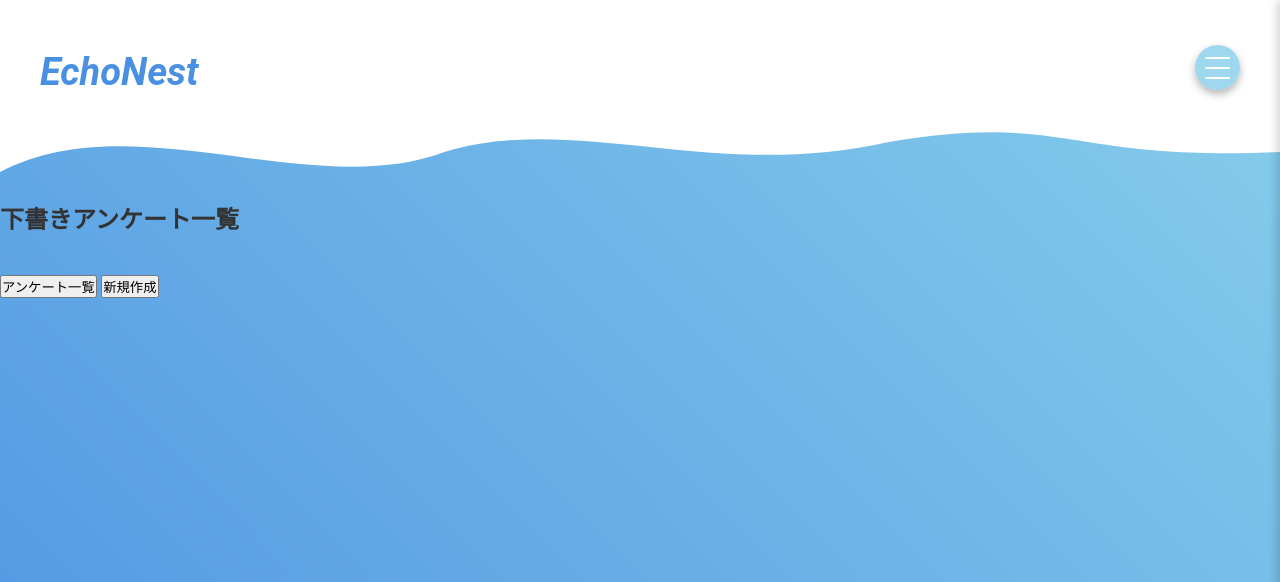
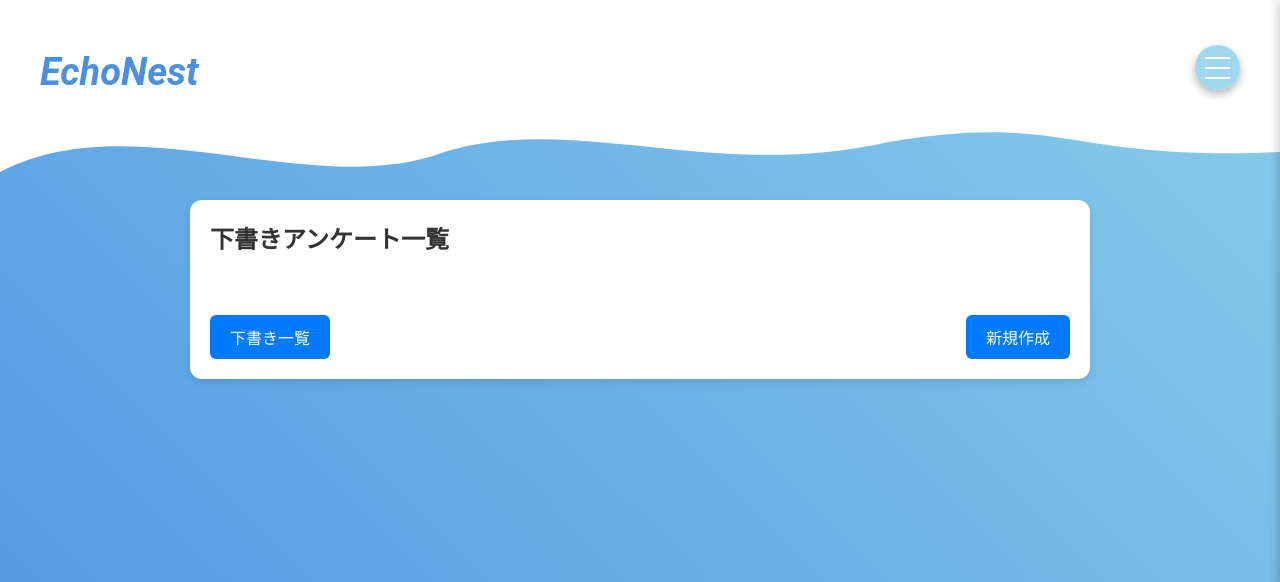
Before and after one commit to GraduationProduction2025/Echo-Nest, a Django app: page /tem_list/ in a window 1280 px wide. Shown: the top 582 px of the page. Run offline with Django 3.2, Linux system fonts and the light colour scheme; the visitor is signed in with stand-in values (Sample User, id 1); data that the repository does not hold is empty.

Commit message:
一覧画面のデザイン仮完成

```diff
--- a/static/css/style.css
+++ b/static/css/style.css
@@ -1458,10 +1458,133 @@ select.ans-form::-ms-expand {
 
 /* 回答画面　ここまで */
 
-/* 回答集計画面 */
-.ag-data-container {
-
-}
-/* 回答集計画面　ここまで */
+/* 一覧画面 */
+/* 全体のスタイル */
+
+/* コンテナ */
+.list-container {
+  max-width: 900px;
+  margin: 40px auto;
+  padding: 20px;
+  background-color: #fff;
+  border-radius: 12px;
+  box-shadow: 0 4px 8px rgba(0, 0, 0, 0.1);
+}
+
+/* タイトルバー */
+.title-bar h1 {
+  font-size: 24px;
+  font-weight: bold;
+  text-align: center;
+  margin-bottom: 20px;
+  color: #333;
+}
+
+/* カードコンテナ */
+.card-container {
+  display: flex;
+  flex-wrap: wrap;
+  gap: 20px;
+  justify-content: space-between;
+}
+
+/* カードリンク */
+.detail-link {
+  text-decoration: none; /* リンクの下線を消す */
+  color: inherit; /* カード内の色を継承 */
+  width: calc(50% - 10px); /* 50%幅で左右に余白を確保 */
+  box-sizing: border-box;
+}
+
+/* カード */
+.card {
+  background-color: #fff;
+  border: 1px solid #ddd;
+  border-radius: 8px;
+  box-shadow: 0 2px 4px rgba(0, 0, 0, 0.1);
+  padding: 16px;
+  transition: transform 0.3s ease, box-shadow 0.3s ease;
+  display: flex;
+  flex-direction: column;
+  justify-content: space-between;
+  height: 100%;
+}
+
+.detail-link:hover .card {
+  transform: translateY(-5px);
+  box-shadow: 0 4px 8px rgba(0, 0, 0, 0.2);
+}
+
+/* カード内容 */
+.card-title {
+  font-size: 18px;
+  font-weight: bold;
+  margin: 0 0 10px 0;
+  color: #333;
+}
+
+.card-date {
+  font-size: 14px;
+  color: #777;
+  margin-bottom: 15px;
+}
+
+/* カードのアクション */
+.card-actions {
+  display: flex;
+  justify-content: space-between;
+  align-items: center;
+}
+
+.card-actions p {
+  margin: 0;
+  font-size: 14px;
+  color: #007BFF;
+  font-weight: bold;
+}
+
+/* 削除ボタン */
+.delete-form {
+  margin: 0;
+}
+
+.delete-button {
+  background-color: #FF4D4D;
+  color: #fff;
+  border: none;
+  padding: 8px 12px;
+  border-radius: 6px;
+  cursor: pointer;
+  transition: background-color 0.3s;
+}
+
+.delete-button:hover {
+  background-color: #FF1A1A;
+}
+
+/* ボタン */
+.button-group {
+  display: flex;
+  justify-content: space-between;
+  margin-top: 20px;
+}
+
+.action-button {
+  padding: 10px 20px;
+  font-size: 16px;
+  color: #fff;
+  background-color: #007BFF;
+  border: none;
+  border-radius: 6px;
+  cursor: pointer;
+  transition: background-color 0.3s;
+}
+
+.action-button:hover {
+  background-color: #0056b3;
+}
+
+
+/* 一覧画面　ここまで */
 
 /*全画面ここまで */
--- a/templates/surveys/tem_list.html
+++ b/templates/surveys/tem_list.html
@@ -7,32 +7,31 @@
 {% block content %}
 {% load static %}
 
-<div class="container">
+<div class="list-container">
     <div class="title-bar">
         <h1>{{ title }}</h1>
     </div>
-    <div class="scrollable-table">
-        <table class="listtable">
-            <!-- 内容の表示 -->
-            <!-- for文の開始 -->
-            {% for i in val %}
-            <tr>
-                <td>{{ i.title }}</td>
-                <td>{{ i.create_at }}</td>
-                <td><a href="{% url 'templates:edit_ques' i.id %}">編集</a></td>
-                <td>
-                    <form method="POST" action="{% url 'templates:delete_ques' i.id %}">
-                        {% csrf_token %}
-                        <button type="submit" onclick="return confirm('本当に削除しますか？');">削除</button>
-                    </form>
-                </td>
-            </tr>
-            {% endfor %}
-            <!-- for文の終了 -->
-        </table>
+    <div class="card-container">
+        {% for i in val %}
+        <a href="{% url 'templates:ag_data' i.id %}" class="detail-link">
+        <div class="card">
+            <h2 class="card-title">{{ i.title }}</h2>
+            <p class="card-date">作成日時: {{ i.create_at }}</p>
+            <div class="card-actions">
+                <p>詳細を見る</p>
+                <form method="POST" action="{% url 'templates:delete_ques' i.id %}" class="delete-form">
+                    {% csrf_token %}
+                    <button type="submit" class="delete-button" onclick="return confirm('本当に削除しますか？');">削除</button>
+                </form>
+            </div>
+        </div>
+        </a>
+        {% endfor %}
     </div>
-    <button onclick=location.href="{% url 'templates:al_list' %}">アンケート一覧</button>
-    <button onclick=location.href="{% url 'templates:create_ques' %}">新規作成</button>
+    <div class="button-group">
+        <button class="action-button" onclick=location.href="{% url 'templates:tem_list' %}">下書き一覧</button>
+        <button class="action-button" onclick=location.href="{% url 'templates:create_ques' %}">新規作成</button>
+    </div>
+</div>
 
-</div>
 {% endblock content %}
```
Also changed, not shown: templates/surveys/al_list.html (+21 -23 lines).
